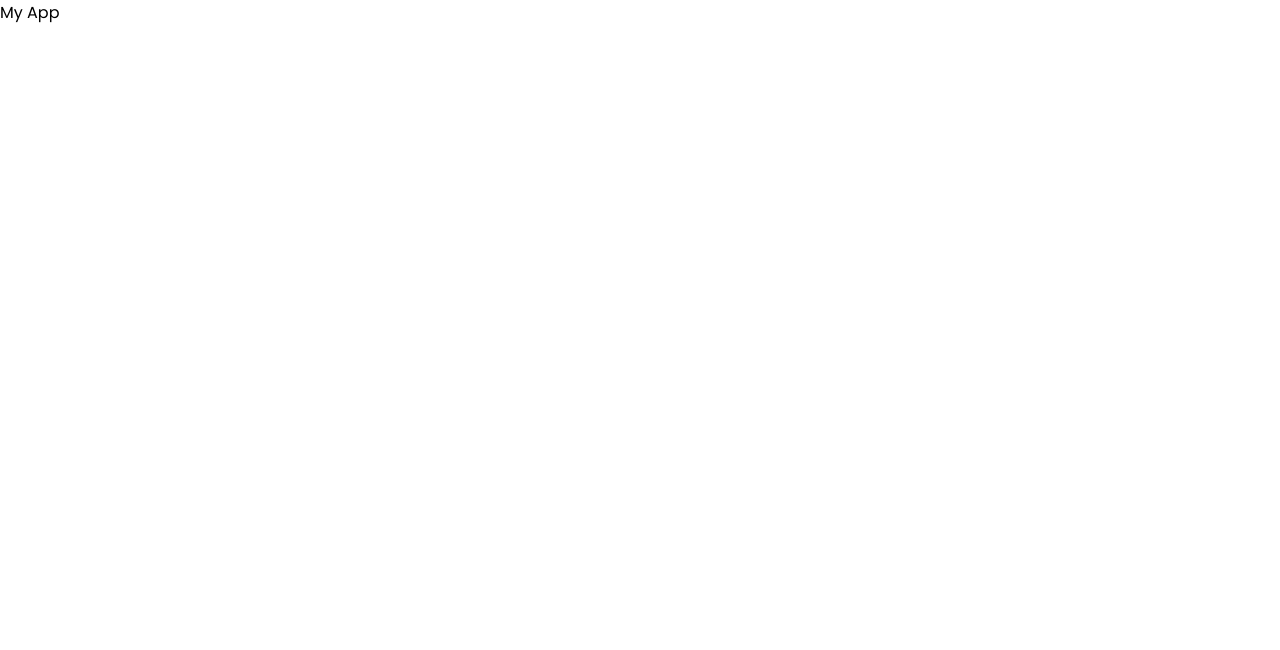
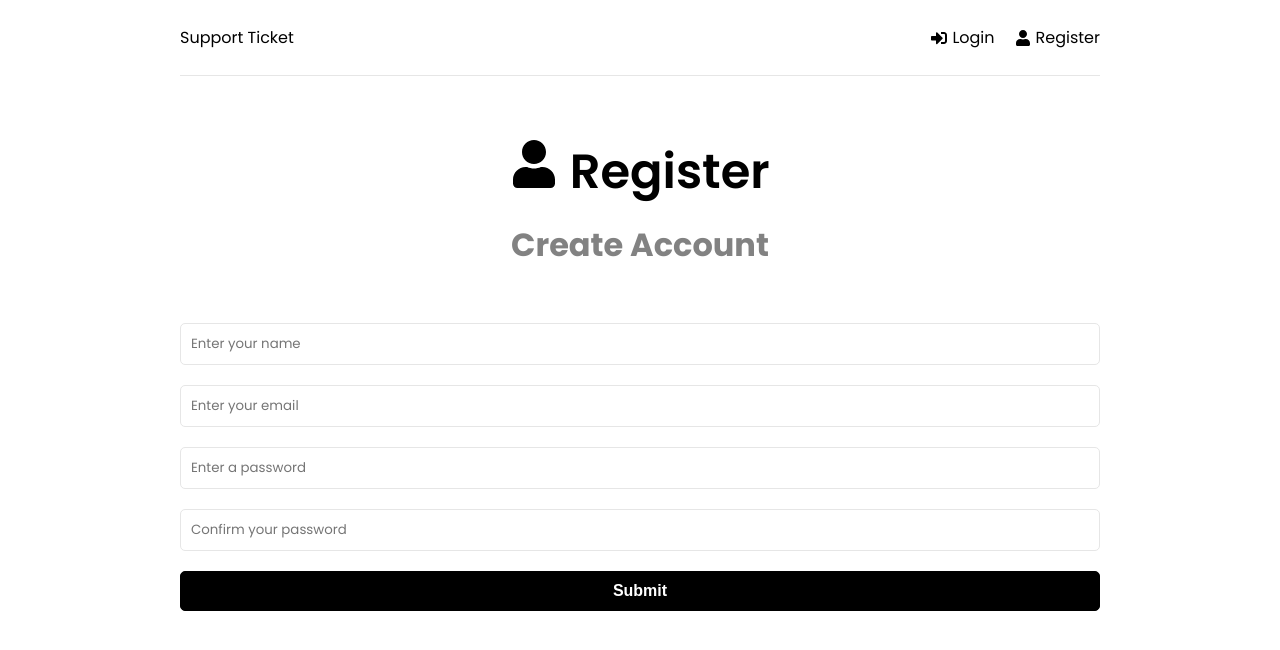
Before and after one commit to u31999/Support-Tickets-app, a React (Create React App) app in the folder frontend/: page /register in a window 1280 px wide. Shown: the top 650 px of the page. Built offline with nearby package versions, Linux system fonts and the light colour scheme.

Commit message:
Add home + login + register component

```diff
--- a/frontend/src/App.js
+++ b/frontend/src/App.js
@@ -1,8 +1,26 @@
-
+import {BrowserRouter as Router, Route, Routes} from 'react-router-dom'
+import { ToastContainer } from 'react-toastify';
+import 'react-toastify/dist/ReactToastify.css';
+import Header from './component/Header';
+import Home from './pages/Home';
+import Login from './pages/Login';
+import Register from './pages/Register';
 
 function App() {
   return (
-    <div>My App</div>
+    <>
+      <Router>
+        <div className='container'>
+        <Header />
+          <Routes>
+            <Route path='/' element={<Home />} />
+            <Route path='/login' element={<Login />} />
+            <Route path='/register' element={<Register />} />
+          </Routes>
+        </div>
+        <ToastContainer />
+      </Router>
+    </>
   );
 }
 
--- /dev/null
+++ b/frontend/src/component/Header.jsx
@@ -0,0 +1,26 @@
+import {FaSignInAlt, FaSignOutAlt, FaUser} from 'react-icons/fa'
+import {Link} from 'react-router-dom'
+
+function Header() {
+  return (
+    <header className='header'>
+        <div className='logo'>
+            <Link to='/'>Support Ticket</Link>
+        </div>
+        <ul>
+            <li>
+                <Link to='/login'>
+                    <FaSignInAlt /> Login
+                </Link>
+            </li>
+            <li>
+                <Link to='/register'>
+                    <FaUser /> Register
+                </Link>
+            </li>
+        </ul>
+    </header>
+  )
+}
+
+export default Header
--- /dev/null
+++ b/frontend/src/pages/Home.jsx
@@ -0,0 +1,24 @@
+import { Link } from "react-router-dom"
+import {FaQuestionCircle, FaTicketAlt} from 'react-icons/fa'
+
+function Home() {
+  return (
+    <>
+      <section className="heading">
+        <h1>What you need help with?</h1>
+        <p>Please choose option below</p>
+      </section>
+
+      <Link to='/new-ticket'
+      className="btn btn-reverse btn-block">
+        <FaQuestionCircle /> New Ticket
+      </Link>
+      <Link to='/tickets'
+      className="btn btn-reverse btn-block">
+        <FaTicketAlt /> View my Tickets
+      </Link>
+    </>
+  )
+}
+
+export default Home
--- /dev/null
+++ b/frontend/src/pages/Login.jsx
@@ -0,0 +1,64 @@
+import {useState} from 'react'
+import {FaSignInAlt} from 'react-icons/fa'
+import {toast} from 'react-toastify'
+
+function Login() {
+  const [formData, setFormData] = useState({
+    email: '',
+    password: '',
+  })
+
+  const {email, password} = formData
+
+  const onChange = (e) => {
+    setFormData((prevState) => ({
+      ...prevState,
+      [e.target.name]: e.target.value
+    }))
+  }
+
+  const onSubmit = (e) => {
+    e.preventDefault()
+
+  }
+
+  return (
+    <>
+      <section className='heading'>
+        <h1>
+          <FaSignInAlt /> Login
+        </h1>
+        <p>Login to get support</p>
+      </section>
+      <form onSubmit={onSubmit}>
+        <div className='form-group'>
+          <input type='email'
+          className='form-control'
+          id='email'
+          name='email'
+          value={email}
+          onChange={onChange}
+          required
+          placeholder='Enter your email' />
+        </div>
+        <div className='form-group'>
+          <input type='password'
+          className='form-control'
+          id='password'
+          name='password'
+          value={password}
+          onChange={onChange}
+          required
+          placeholder='Enter a password' />
+        </div>
+        <div className='form-group'>
+          <button className='btn btn-block'>
+            Submit
+          </button>
+        </div>
+      </form>
+    </>
+  )
+}
+
+export default Login
--- /dev/null
+++ b/frontend/src/pages/Register.jsx
@@ -0,0 +1,90 @@
+import {useState} from 'react'
+import {FaUser} from 'react-icons/fa'
+import {toast} from 'react-toastify'
+
+function Register() {
+  const [formData, setFormData] = useState({
+    name: '',
+    email: '',
+    password: '',
+    password2: ''
+  })
+
+  const {name, email, password, password2} = formData
+
+  const onChange = (e) => {
+    setFormData((prevState) => ({
+      ...prevState,
+      [e.target.name]: e.target.value
+    }))
+  }
+
+  const onSubmit = (e) => {
+    e.preventDefault()
+
+    if(password !== password2) {
+      toast.error("Password dosn't match")
+    }
+
+  }
+
+  return (
+    <>
+      <section className='heading'>
+        <h1>
+          <FaUser /> Register
+        </h1>
+        <p>Create Account</p>
+      </section>
+      <form onSubmit={onSubmit}>
+        <div className='form-group'>
+          <input type='text'
+          className='form-control'
+          id='name'
+          name='name'
+          value={name}
+          onChange={onChange}
+          required
+          placeholder='Enter your name' />
+        </div>
+        <div className='form-group'>
+          <input type='email'
+          className='form-control'
+          id='email'
+          name='email'
+          value={email}
+          onChange={onChange}
+          required
+          placeholder='Enter your email' />
+        </div>
+        <div className='form-group'>
+          <input type='password'
+          className='form-control'
+          id='password'
+          name='password'
+          value={password}
+          onChange={onChange}
+          required
+          placeholder='Enter a password' />
+        </div>
+        <div className='form-group'>
+          <input type='password'
+          className='form-control'
+          id='password2'
+          name='password2'
+          value={password2}
+          onChange={onChange}
+          required
+          placeholder='Confirm your password' />
+        </div>
+        <div className='form-group'>
+          <button className='btn btn-block'>
+            Submit
+          </button>
+        </div>
+      </form>
+    </>
+  )
+}
+
+export default Register
```
